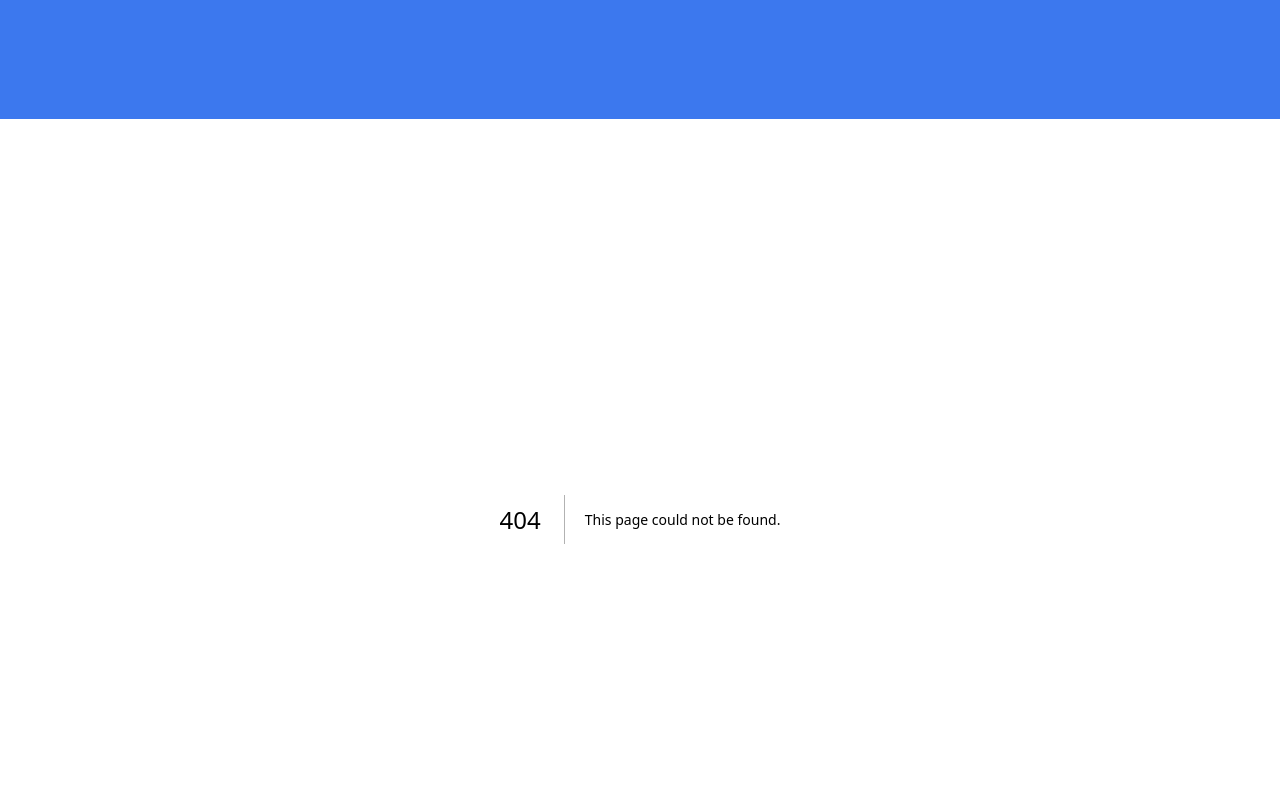
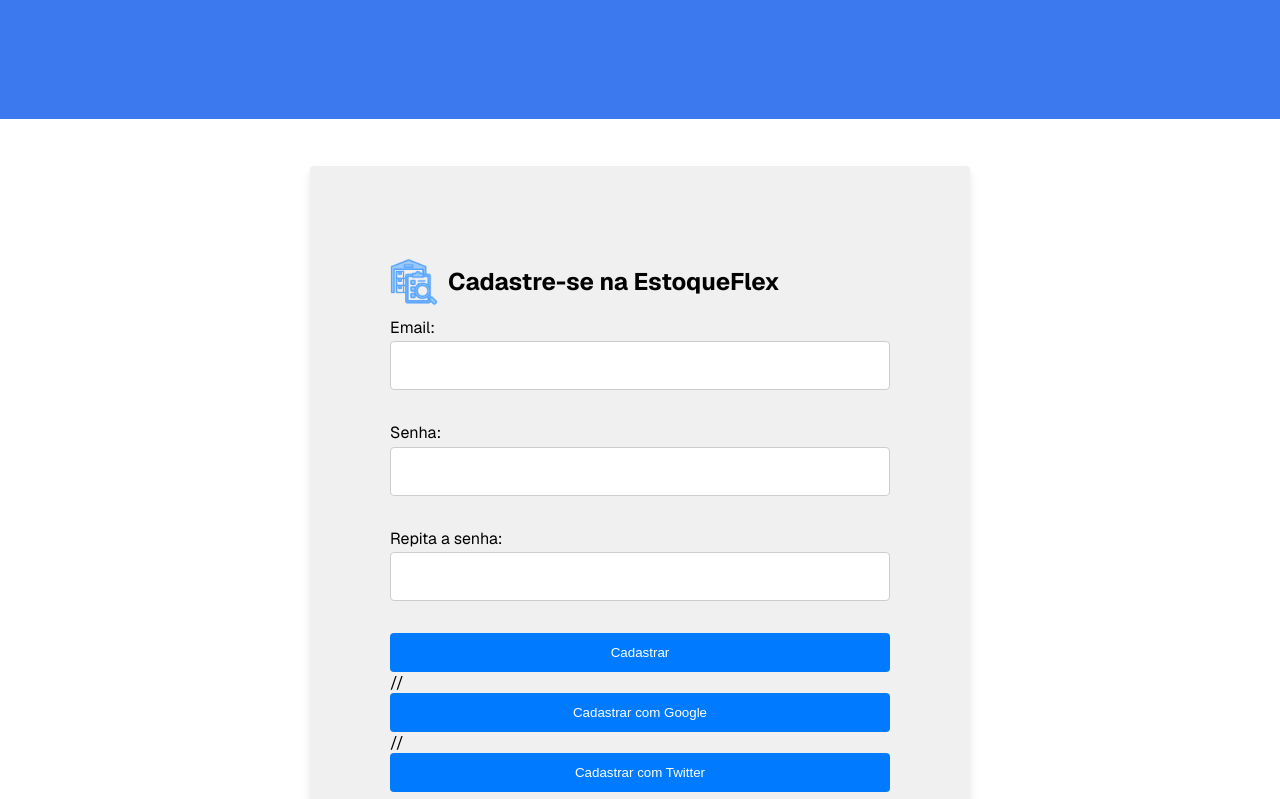
Before and after one commit to weldoj/Landing_Page, a Next.js app in the folder Trainee2024/landing-page/: page /login in a window 1280 px wide. Before the commit this address had no page. Shown: the part 541-1340 px from the top of the page. Built offline with nearby package versions, Linux system fonts and the light colour scheme.

Commit message:
Página de Login

```diff
--- /dev/null
+++ b/Trainee2024/landing-page/src/app/_components/SimpleLayout.tsx
@@ -0,0 +1,15 @@
+import { GeistSans } from "geist/font/sans";
+
+export default function SimpleLayout({
+  children,
+}: {
+  children: React.ReactNode;
+}) {
+  return (
+    <html lang="en">
+      <body className={GeistSans.className}>
+        {children}
+      </body>
+    </html>
+  );
+}
--- a/Trainee2024/landing-page/src/app/_components/nav.tsx
+++ b/Trainee2024/landing-page/src/app/_components/nav.tsx
@@ -23,6 +23,8 @@
                     <li><Link href="#Benefícios">Benefícios</Link></li>
                     <li><Link  href="#Funcionalidades">Funcionalidades</Link></li>
                     <li><Link   href="#Contato">Contato </Link></li>
+                    <li><Link   href="/login">Cadastro</Link></li>
+
                 </ul>
 
 
--- /dev/null
+++ b/Trainee2024/landing-page/src/app/login/page.tsx
@@ -0,0 +1,46 @@
+// import { useRouter } from 'next/router';
+// import { signIn } from 'next-auth/react';
+// import styles from './Login.module.css';
+
+import Image from 'next/image'
+import SimpleLayout from "../_components/SimpleLayout"
+import styles from "~/styles/login.module.css"
+
+// import Link from "next/link";
+// import Styles from "../."
+export default function Login() {
+  return (
+    <SimpleLayout>
+
+      <div className={styles.container}>
+        <div className={styles.loginBox}>
+          <div style={{ display: 'flex', alignItems: 'center', gap: '10px' }}>
+
+            <Image
+              src="/imagens/imagelogo.png"
+              width={48}
+              height={48}
+              alt="Picture of the author"
+            />
+            <h2>Cadastre-se na EstoqueFlex</h2>
+          </div> <form> <div className={styles.inputGroup}>
+              <label htmlFor="email">Email:</label>
+              <input type="email" id="email" name="email" required />
+            </div>
+            <div className={styles.inputGroup}>
+              <label htmlFor="password">Senha:</label>
+              <input type="password" id="password" name="password" required />
+            </div>
+            <div className={styles.inputGroup}>
+              <label htmlFor="password">Repita a senha:</label>
+              <input type="password" id="password" name="password" required />
+            </div>
+            <button type="submit" className={styles.loginButton}>Cadastrar</button>
+            // <button type="submit" className={styles.loginButton}>Cadastrar com Google</button>
+            // <button type="submit" className={styles.loginButton}>Cadastrar com Twitter</button>
+          </form>
+        </div>
+      </div>
+    </SimpleLayout>
+  );
+}
--- /dev/null
+++ b/Trainee2024/landing-page/src/styles/login.module.css
@@ -0,0 +1,48 @@
+.teste {
+  font-size: 100px;
+}
+
+.container {
+  background-color: white;
+  height: 100vh;
+  display: flex;
+  justify-content: center;
+  align-items: center;
+}
+
+.loginBox {
+  background-color: #f0f0f0;
+  padding: 5rem;
+  border-radius: 4px;
+  box-shadow: 0 6px 8px rgba(0, 0, 0, 0.1);
+}
+
+.inputGroup {
+  margin-bottom: 2rem;
+}
+
+.inputGroup label {
+  display: block;
+  margin-bottom: 0.2rem;
+}
+
+.inputGroup input {
+  width: 500px;
+  padding: 1.0rem;
+  border: 1px solid #ccc;
+  border-radius: 4px;
+}
+
+.loginButton {
+  width: 100%;
+  padding: 0.75rem;
+  background-color: #007bff;
+  color: white;
+  border: none;
+  border-radius: 4px;
+  cursor: pointer;
+}
+
+.loginButton:hover {
+  background-color: #0056b3;
+}
```
